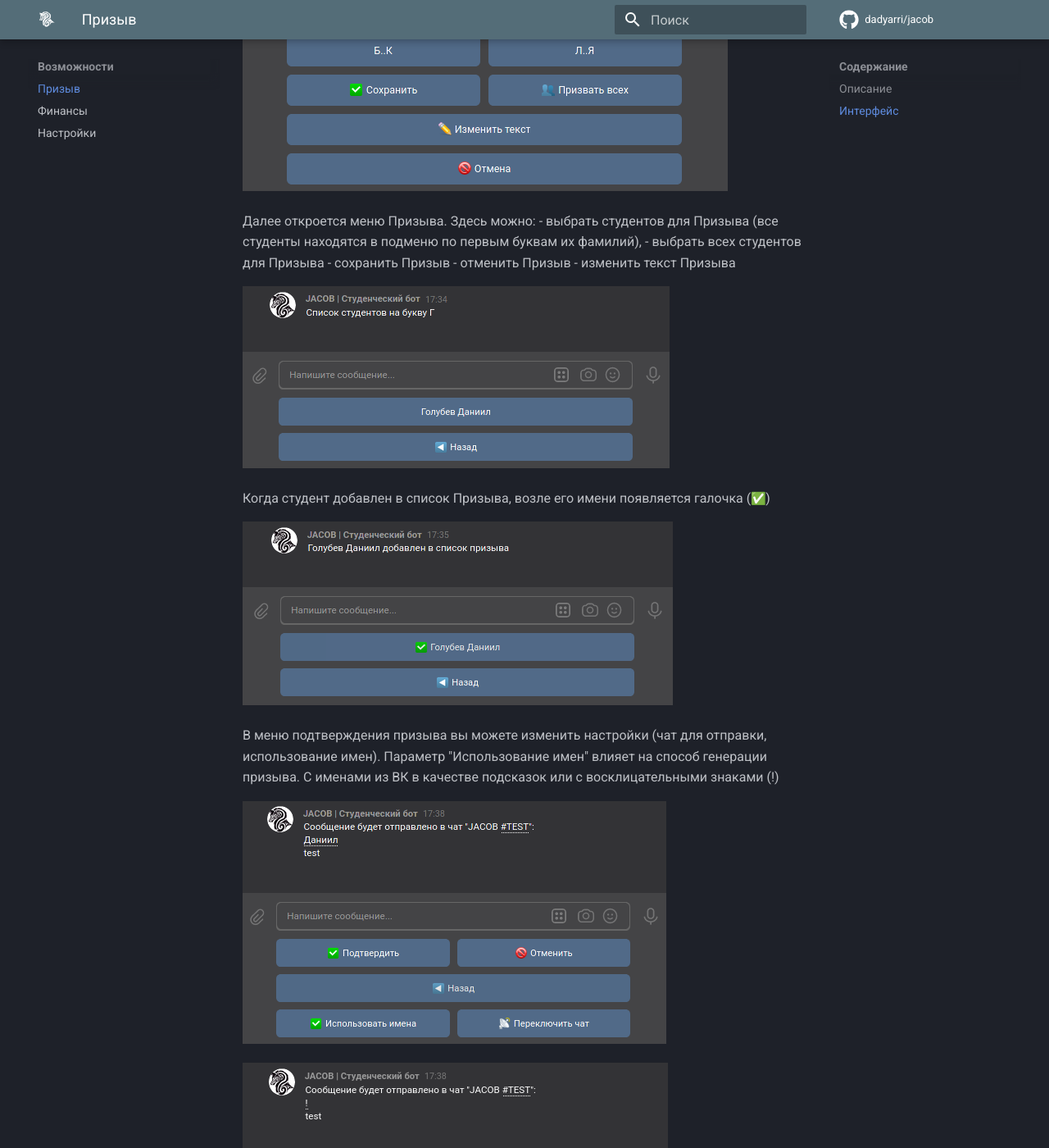
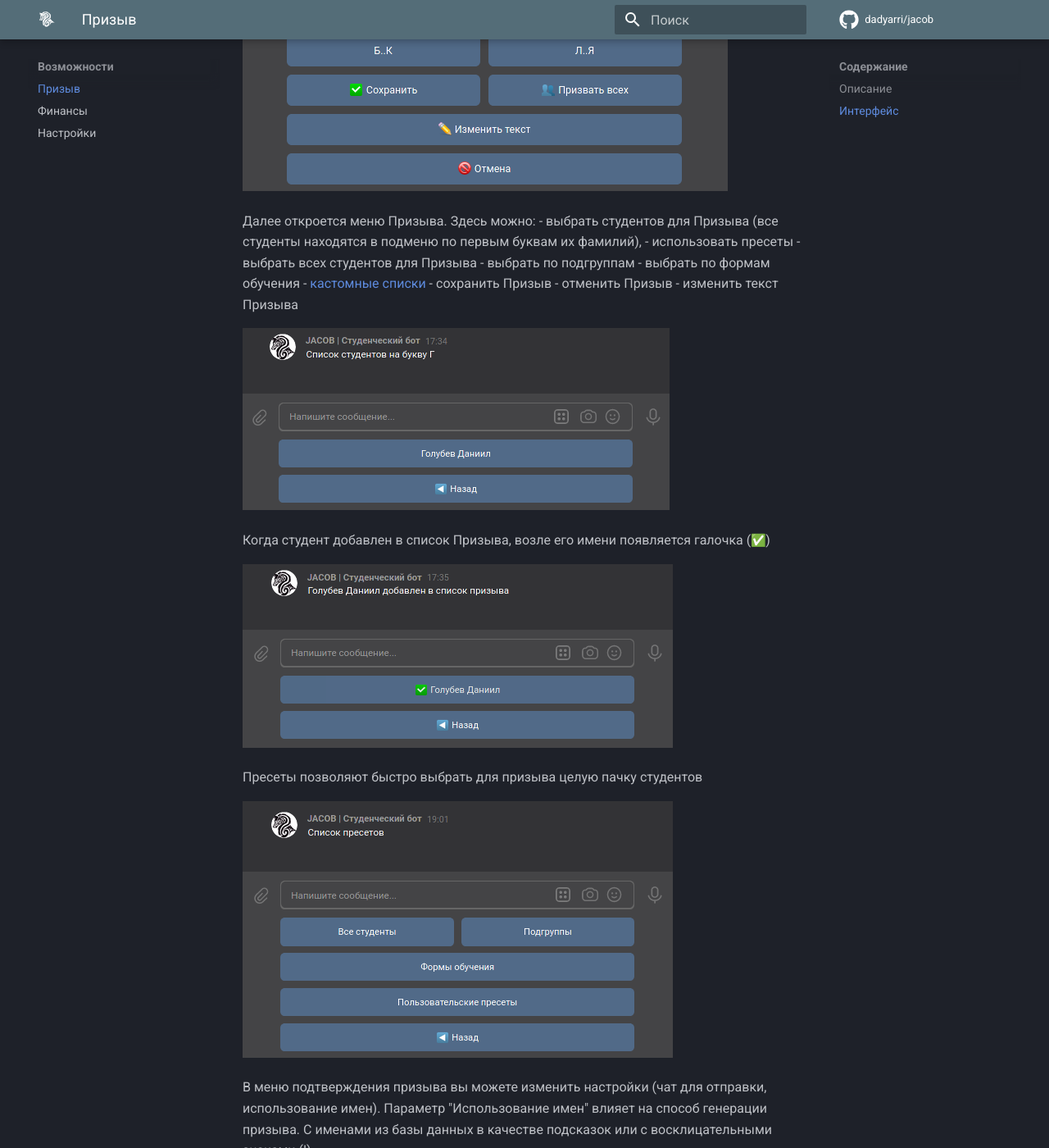
Before and after one commit to uni-jacob/jacob, an MkDocs documentation site: the page built from docs/functions/call.md, in a window 1280 px wide and 1400 px high, scrolled down 1453 px. Shown: the whole window at 82% size. Built offline with MkDocs 1.6.1 and Material for MkDocs 9.7.7, drawn with Linux system fonts in a browser that asks for light colours; emoji names are drawn with the system emoji font; comment, search, counter and statistics services are not loaded; some of the changed text lies outside the part shown.

```diff
--- a/docs/functions/call.md
+++ b/docs/functions/call.md
@@ -25,7 +25,11 @@
 
 Далее откроется меню Призыва. Здесь можно:
 - выбрать студентов для Призыва (все студенты находятся в подменю по первым буквам их фамилий),
-- выбрать всех студентов для Призыва
+- использовать пресеты
+    - выбрать всех студентов для Призыва
+    - выбрать по подгруппам
+    - выбрать по формам обучения
+    - [кастомные списки](../configure/group.md)
 - сохранить Призыв
 - отменить Призыв
 - изменить текст Призыва
@@ -36,8 +40,12 @@
 
 ![Submenu](../assets/call/5.png)
 
+Пресеты позволяют быстро выбрать для призыва целую пачку студентов
+
+![Presets](../assets/call/9.png)
+
 В меню подтверждения призыва вы можете изменить настройки (чат для отправки, использование имен).
-Параметр "Использование имен" влияет на способ генерации призыва. С именами из ВК в качестве подсказок или с восклицательными знаками (!)
+Параметр "Использование имен" влияет на способ генерации призыва. С именами из базы данных в качестве подсказок или с восклицательными знаками (!)
 
 ![Submenu](../assets/call/6.png)
 
```
Also changed, not shown: docs/configure/group.md (+6 -0 lines), docs/assets/call/9.png (added), docs/assets/configure/group/3.png (added).
